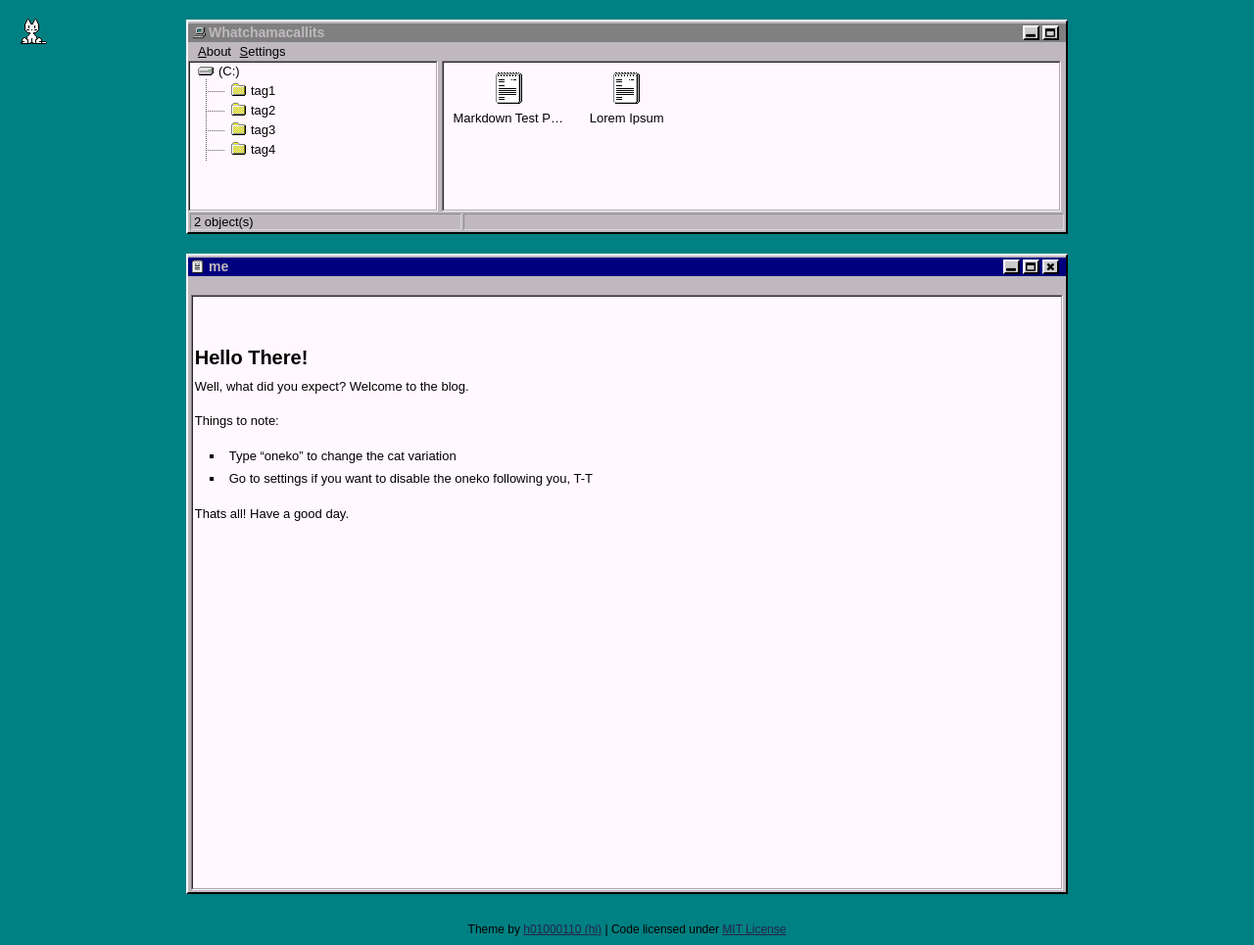
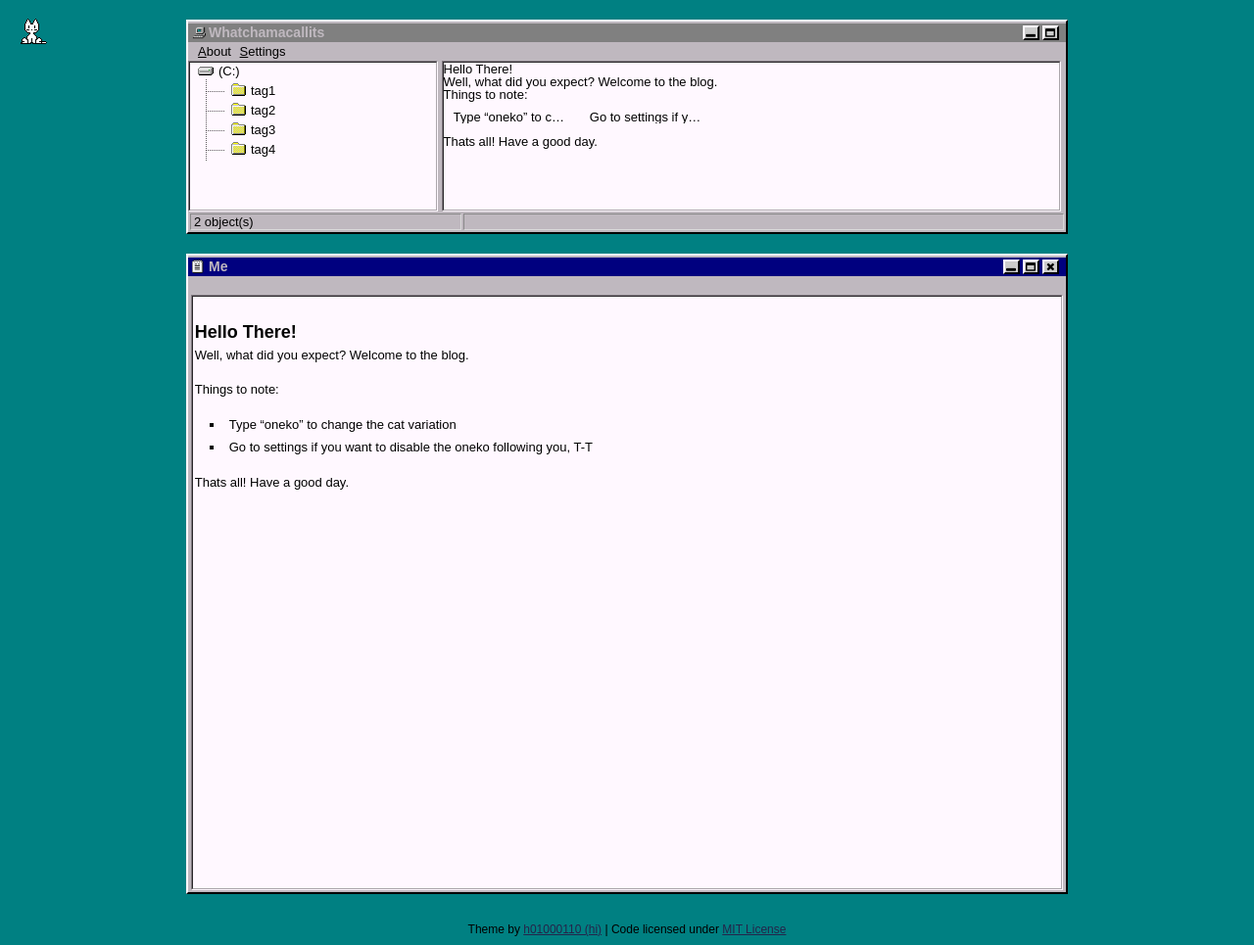
Before and after one commit to Hrztrm/hrztrm.github.io, a Jekyll site: the page built from me/index.md, in a window 1280 px wide. Shown: the whole page at 98% size. Built offline with Jekyll 4.4.1, drawn with Linux system fonts in a browser that asks for light colours.

Commit message:
update mep age

```diff
--- a/me/index.md
+++ b/me/index.md
@@ -1,9 +1,9 @@
 ---
 layout: me
-title: me
+title: Me
 ---
 
-# Hello There!
+## Hello There!
 Well, what did you expect? Welcome to the blog.
 
 Things to note:
```
